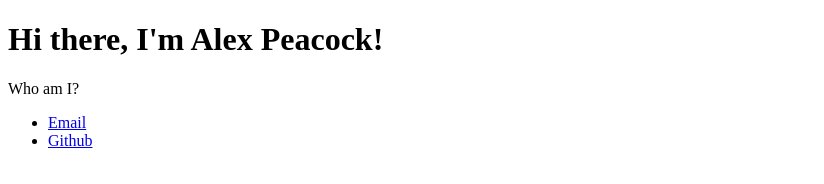
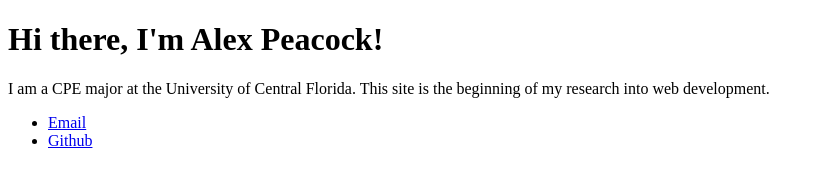
Before and after one commit to GitPeacock/GitPeacock.github.io, a plain HTML site: page index.html in a window 1280 px wide. Shown: the whole page, without its empty margins (0-824 px from the left). Drawn offline with Linux system fonts and the light colour scheme.

Commit message:
added a new description

```diff
--- a/index.html
+++ b/index.html
@@ -7,7 +7,9 @@
     <div class="container">
       <div class="blurb">
         <h1>Hi there, I'm Alex Peacock!</h1>
-        <p>Who am I?</p>
+        <p>I am a CPE major at the University of Central Florida. This site is the beginning of my
+          research into web development.
+        </p>
       </div>
     </div>
     <footer>
```
